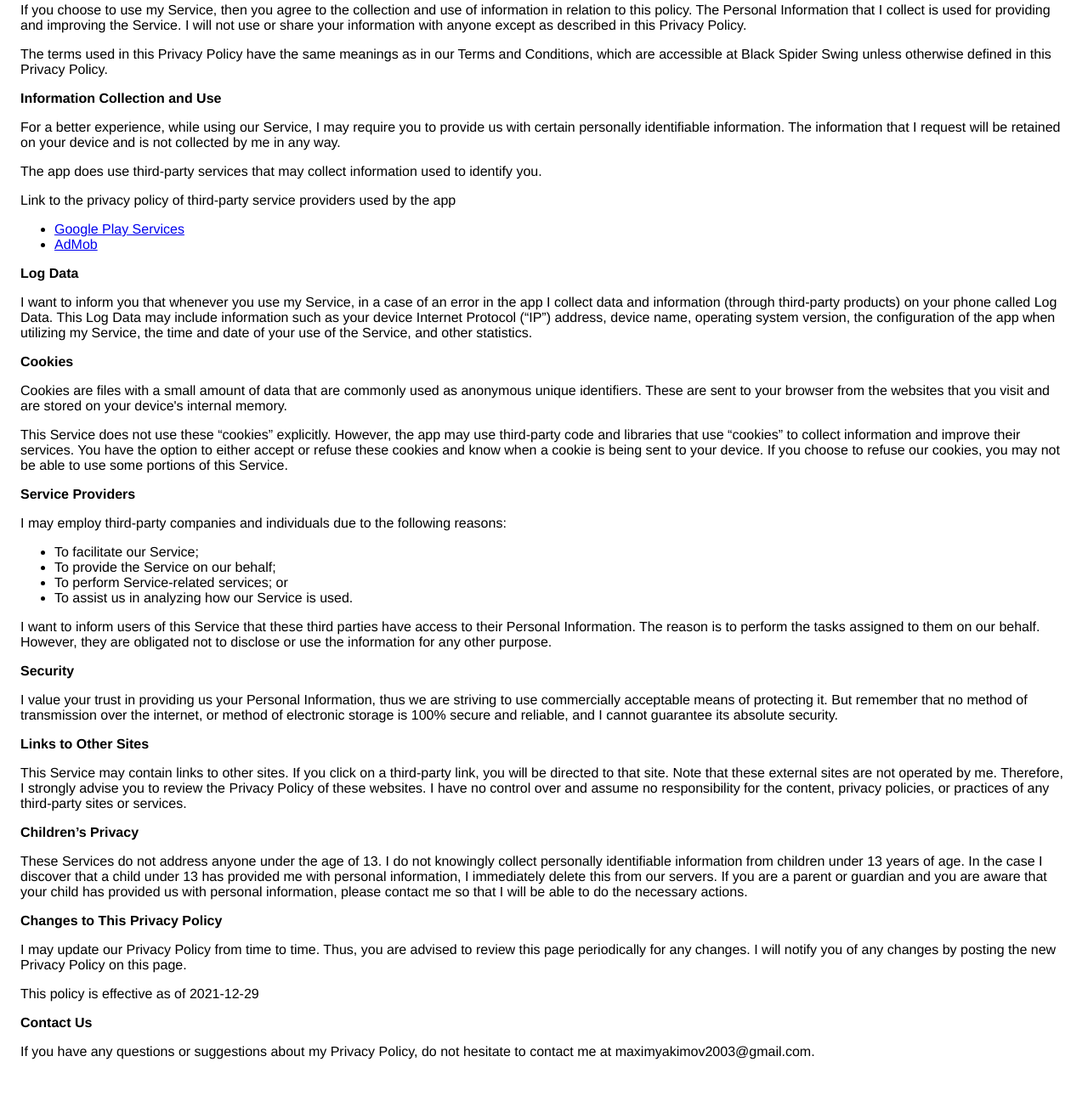
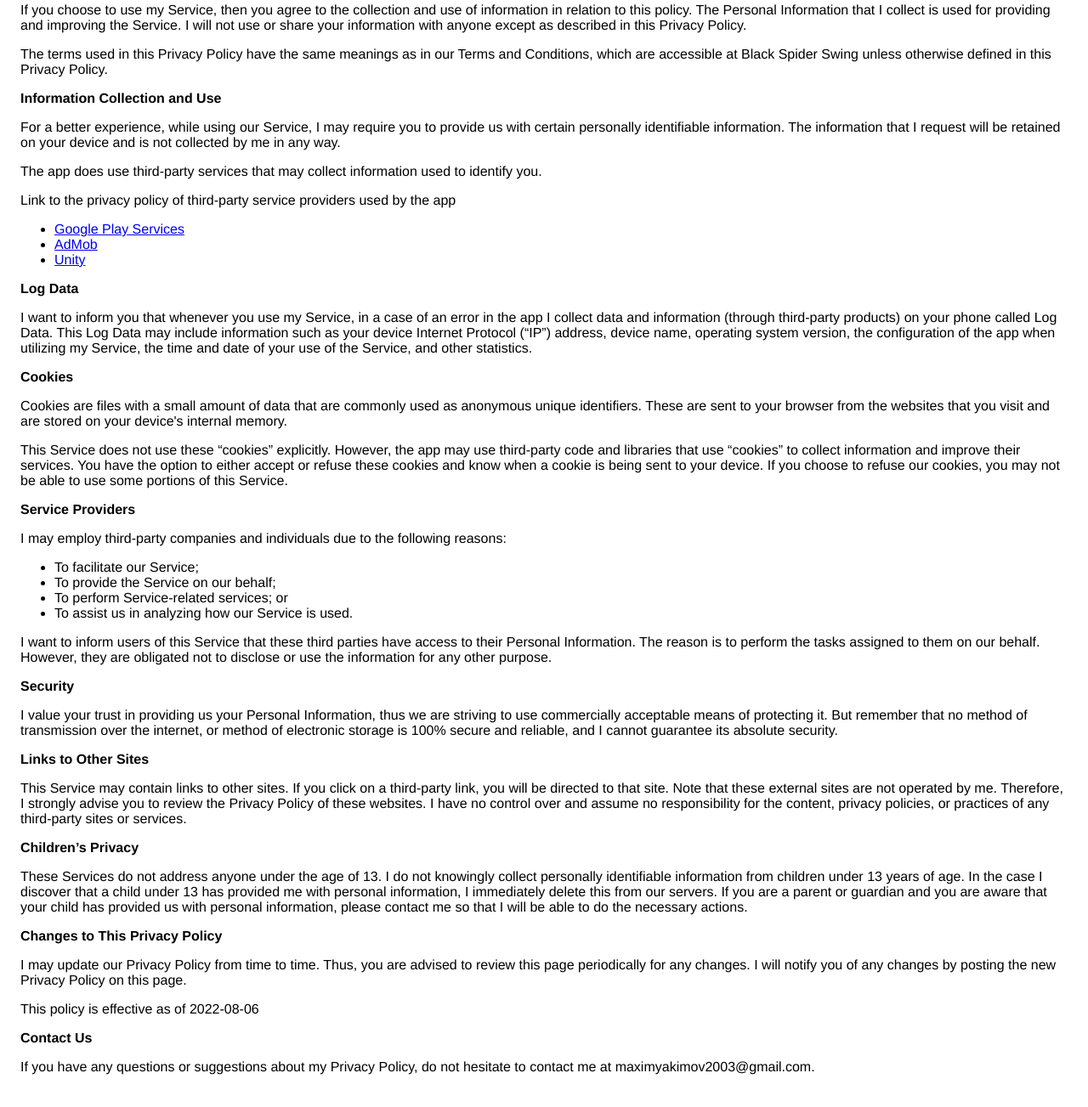
Before and after one commit to OmegaNerd/blackspider_privacy_policy, a plain HTML site: page index.html in a window 1280 px wide. Shown: the part 123-1426 px from the top of the page at 85% size. Drawn offline with Linux system fonts and the light colour scheme.

Commit message:
Update index.html

```diff
--- a/index.html
+++ b/index.html
@@ -37,7 +37,7 @@
                   </p> <p>
                     Link to the privacy policy of third-party service providers used
                     by the app
-                  </p> <ul><li><a href="https://www.google.com/policies/privacy/" target="_blank" rel="noopener noreferrer">Google Play Services</a></li><li><a href="https://support.google.com/admob/answer/6128543?hl=en" target="_blank" rel="noopener noreferrer">AdMob</a></li><!----><!----><!----><!----><!----><!----><!----><!----><!----><!----><!----><!----><!----><!----><!----><!----><!----><!----><!----><!----><!----><!----><!----><!----><!----></ul></div> <p><strong>Log Data</strong></p> <p>
+                  </p> <ul><li><a href="https://www.google.com/policies/privacy/" target="_blank" rel="noopener noreferrer">Google Play Services</a></li><li><a href="https://support.google.com/admob/answer/6128543?hl=en" target="_blank" rel="noopener noreferrer">AdMob</a></li><!----><!----><!----><!----><!----><!----><!----><!----><!----><li><a href="https://unity3d.com/legal/privacy-policy" target="_blank" rel="noopener noreferrer">Unity</a></li><!----><!----><!----><!----><!----><!----><!----><!----><!----><!----><!----><!----><!----><!----><!----><!----></ul></div> <p><strong>Log Data</strong></p> <p>
                   I want to inform you that whenever you
                   use my Service, in a case of an error in the app
                   I collect data and information (through third-party
@@ -101,7 +101,7 @@
                   periodically for any changes. I will
                   notify you of any changes by posting the new Privacy Policy on
                   this page.
-                </p> <p>This policy is effective as of 2021-12-29</p> <p><strong>Contact Us</strong></p> <p>
+                </p> <p>This policy is effective as of 2022-08-06</p> <p><strong>Contact Us</strong></p> <p>
                   If you have any questions or suggestions about my
                   Privacy Policy, do not hesitate to contact me at maximyakimov2003@gmail.com.
                 </p>
```
